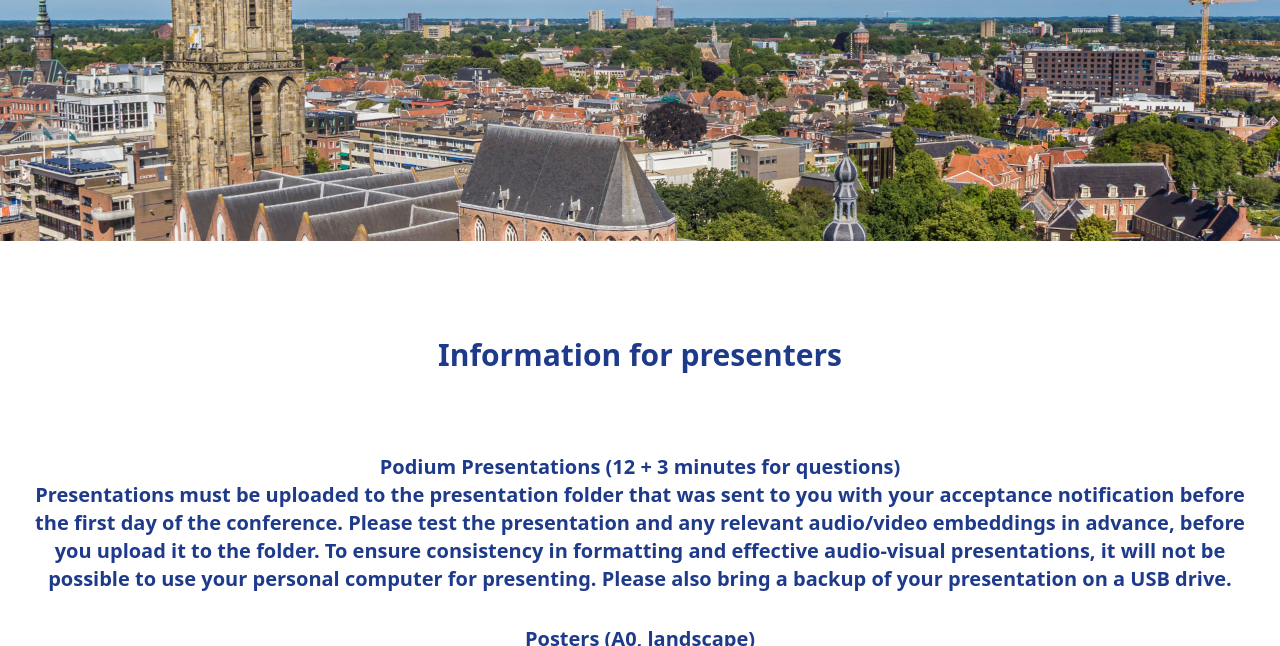
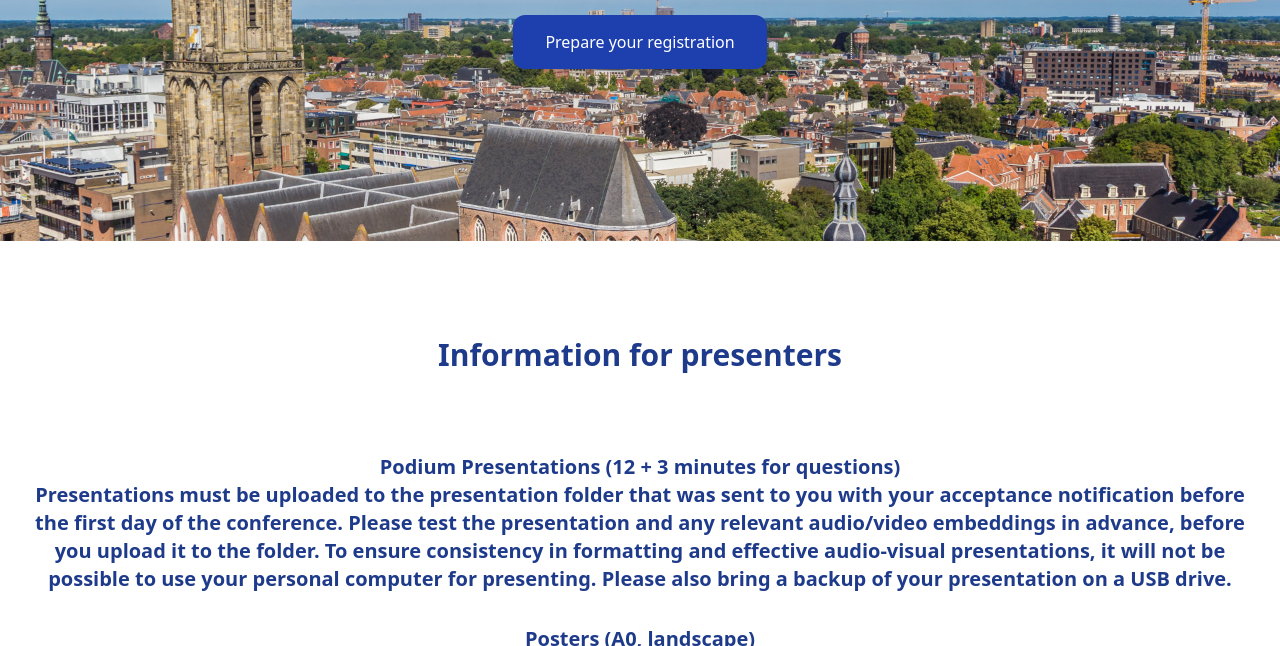
Before and after one commit to aqlconference/aqlconference, an Astro site: page /info-presenters in a window 1280 px wide. Shown: the part 454-1100 px from the top of the page. Built offline with nearby package versions, Linux system fonts and the light colour scheme; Astro itself is replaced by a stand-in of ours.

Commit message:
Update info-presenters.astro

```diff
--- a/src/pages/info-presenters.astro
+++ b/src/pages/info-presenters.astro
@@ -22,6 +22,7 @@ import { FULL_TITLE } from "../consts";
           <div class="text-3xl mt-4">Groningen, the Netherlands</div>
           <div class="text-3xl mt-4">June 24th - 27th, 2025</div>
         </div>
+        <p class="text-center mt-12 mb-8"><a href="/registration" class="bg-blue-800 hover:bg-blue-600 transition shadow-md hover:shadow-lg px-8 py-4 text-white rounded-xl font-medium">Prepare your registration</a></p>
         </div>
 
 <div class="container px-4 py-4 text-center">
```
